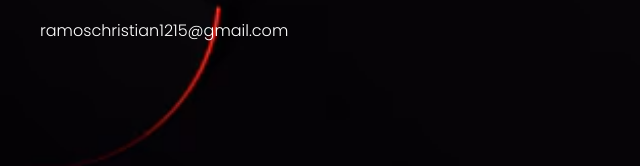
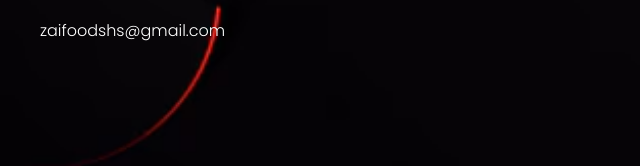
Before and after one commit to ZAIFOOD/zaifood, a plain HTML site: page contact.html in a window 1280 px wide. Shown: the part 405-571 px from the top of the page, 0-640 px from the left. Drawn offline with nearby package versions, Linux system fonts and the light colour scheme.

Commit message:
Update contact.html

```diff
--- a/contact.html
+++ b/contact.html
@@ -26,7 +26,7 @@
       <div class="content">
         <h2>Contact Us Thru:</h2>
         <p>
-          ramoschristian1215@gmail.com
+          zaifoodshs@gmail.com
         </p>
       </div>
     </section>
```
